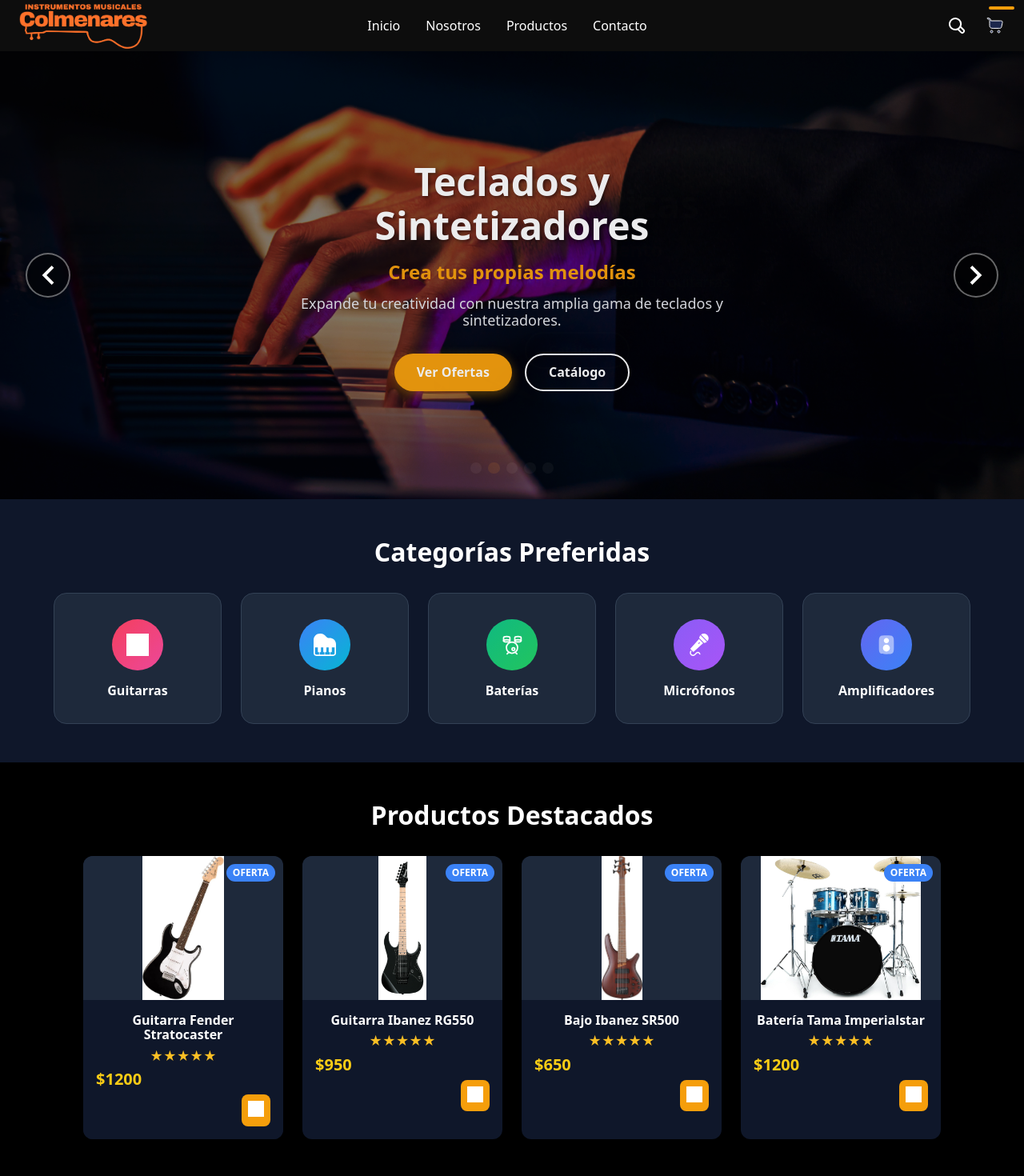
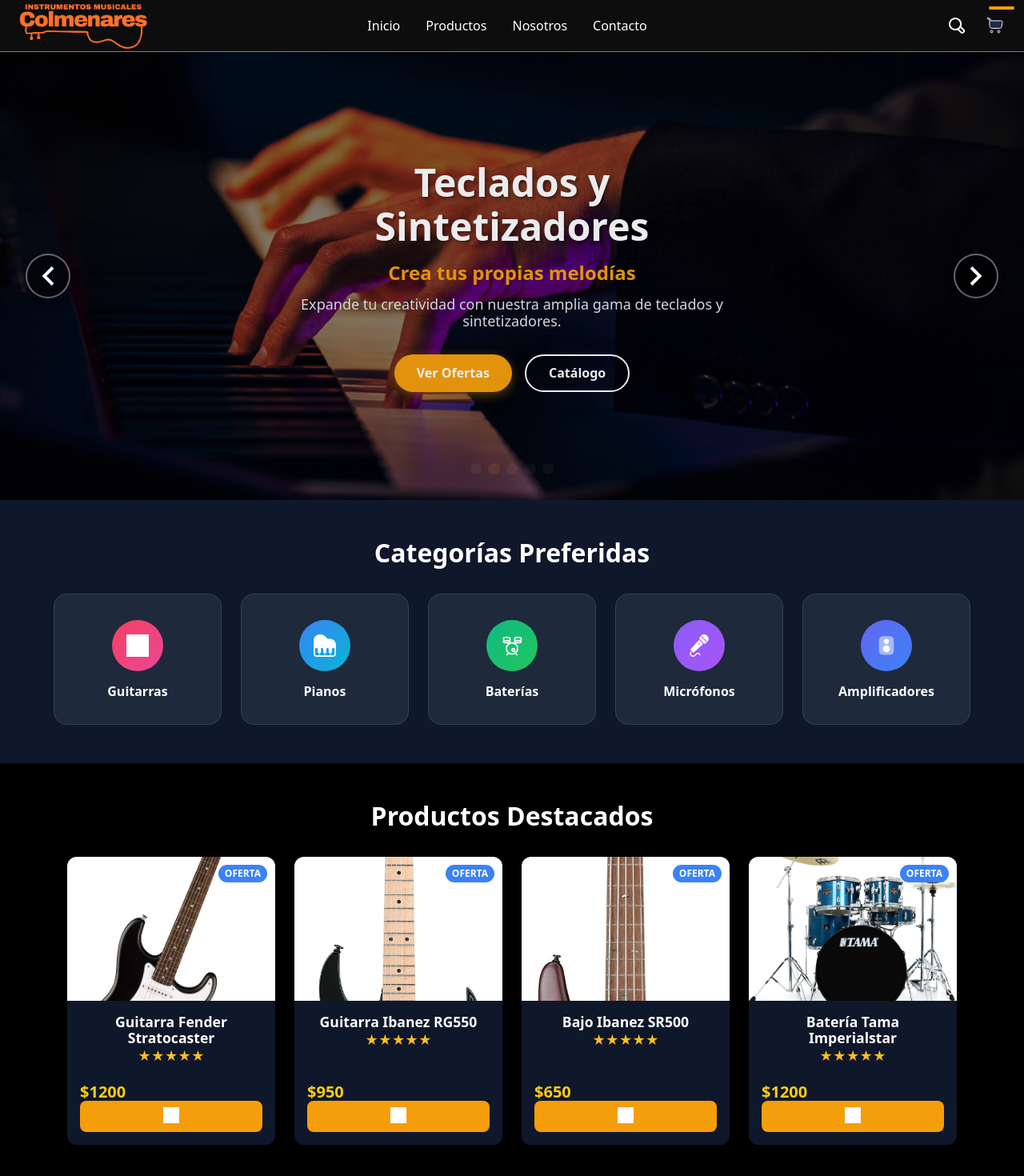
Before and after one commit to Manuelito18/colmenares-react, a React (Vite) app: page / in a window 1280 px wide. Shown: the top 1470 px of the page at 80% size. Built offline with nearby package versions, Linux system fonts and the light colour scheme; grey boxes are pictures that could not be loaded.

Commit message:
chore(Componentes): fix menores

```diff
--- a/src/components/Header.jsx
+++ b/src/components/Header.jsx
@@ -17,7 +17,9 @@
     <header className={`${styles.header} ${scrolled ? styles.scrolled : ""}`}>
       <div className={styles.logo}>
         <div className={styles.logoIcon}>
-          <img src="/imgs/logonar.png" alt="Logo Colmenares" />
+          <Link to="/">
+            <img src="/imgs/logonar.png" alt="Logo Colmenares" />
+          </Link>
         </div>
       </div>
 
@@ -26,10 +28,10 @@
           <Link to="/">Inicio</Link>
         </li>
         <li>
-          <Link to="/nosotros">Nosotros</Link>
+          <Link to="/productos">Productos</Link>
         </li>
         <li>
-          <Link to="/productos">Productos</Link>
+          <Link to="/nosotros">Nosotros</Link>
         </li>
         <li>
           <Link to="/contacto">Contacto</Link>
--- a/src/components/styles/CardProduct.module.css
+++ b/src/components/styles/CardProduct.module.css
@@ -2,7 +2,8 @@
   background-color: #0f172a;
   border-radius: 12px;
   overflow: hidden;
-  width: 250px;
+  width: 260px;
+  height: 360px; /* Más rectangular */
   display: flex;
   flex-direction: column;
   box-shadow: 0 4px 12px rgba(0, 0, 0, 0.3);
@@ -26,7 +27,8 @@
 .image {
   width: 100%;
   height: 100%;
-  object-fit: contain;
+  object-fit: cover;
+  object-position: center;
 }
 
 .badge {
@@ -46,19 +48,21 @@
   background-color: #0f172a;
   display: flex;
   flex-direction: column;
-  gap: 0.5rem;
+  justify-content: space-between;
+  height: 100%;
 }
 
 .title {
-  font-size: 1rem;
+  font-size: 1.1rem;
   color: white;
   font-weight: 600;
-  margin: 0;
+  margin: 0 0 0.25rem 0;
 }
 
 .rating {
   color: #fbbf24;
   font-size: 1rem;
+  margin-bottom: 0.5rem;
 }
 
 .starFilled {
@@ -72,7 +76,8 @@
 .priceRow {
   display: flex;
   align-items: center;
-  gap: 0.5rem;
+  justify-content: space-between;
+  margin-top: auto;
 }
 
 .price {
@@ -81,15 +86,7 @@
   font-weight: bold;
 }
 
-.originalPrice {
-  color: #94a3b8;
-  text-decoration: line-through;
-  font-size: 1rem;
-}
-
 .cartBtn {
-  margin-top: auto;
-  align-self: flex-end;
   background-color: #f59e0b;
   border: none;
   border-radius: 0.5rem;
--- a/src/components/styles/Header.module.css
+++ b/src/components/styles/Header.module.css
@@ -9,6 +9,9 @@
   justify-content: space-between;
   height: 4rem;
   padding: 0 1rem;
+
+  border-bottom: 0.5px solid gray;
+
 }
 
 .logo {
```
